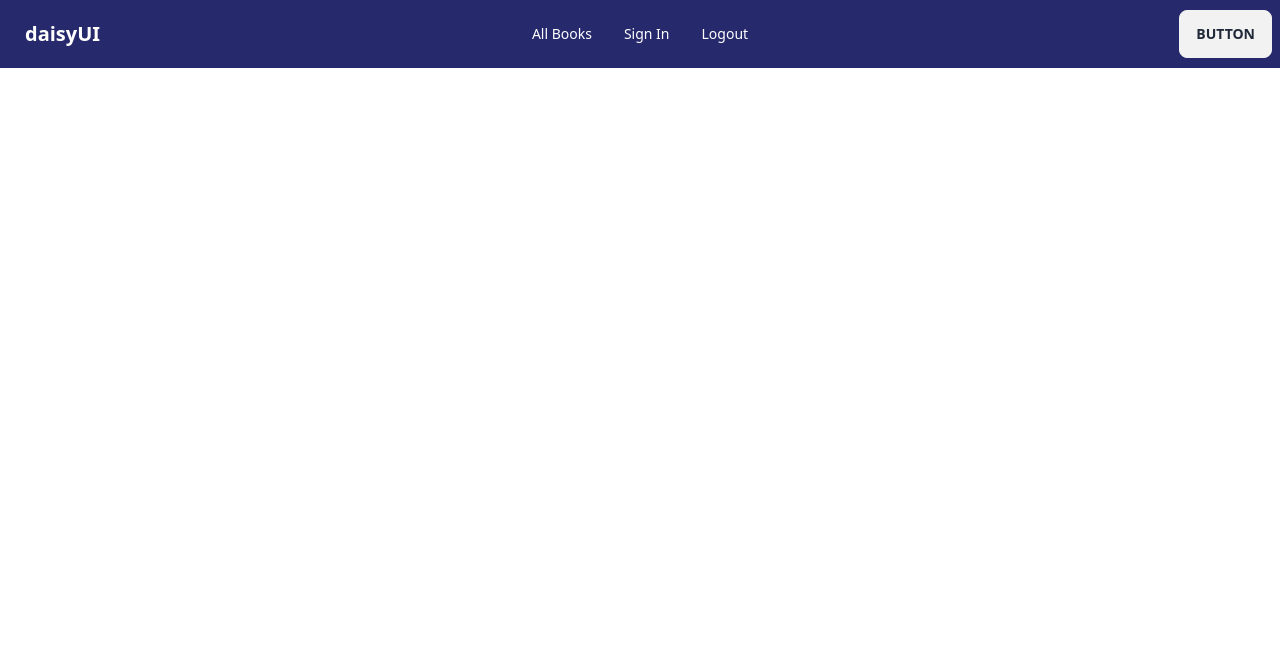
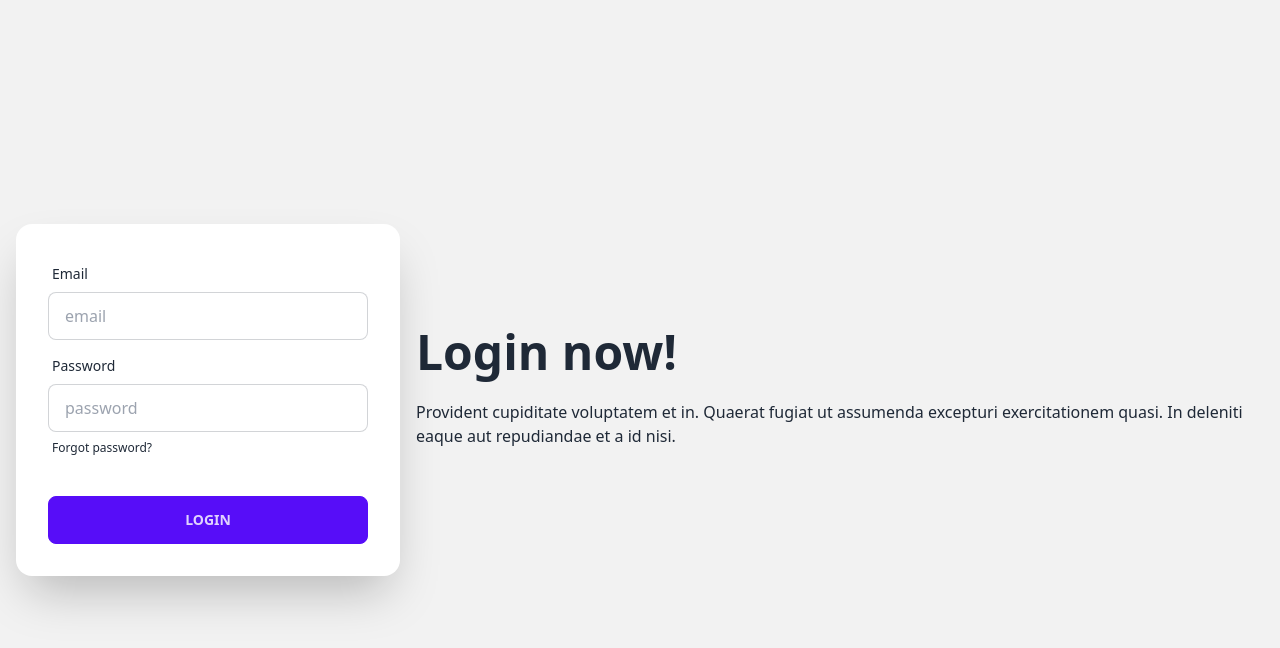
Before and after one commit to istiakhasan/book-hut, a React (Vite) app: page /login in a window 1280 px wide. Shown: the top 648 px of the page. Built offline with nearby package versions, Linux system fonts and the light colour scheme.

Commit message:
[done] setup router provider

```diff
--- a/src/App.tsx
+++ b/src/App.tsx
@@ -1,13 +1,12 @@
-import { useState } from 'react'
+
 import './App.css'
-import Navbar from './shared/Navbar/Navbar'
-
+import {RouterProvider} from 'react-router-dom'
+import routes from './routes/route'
 function App() {
-  const [count, setCount] = useState(0)
 
   return (
     <>
-     <Navbar />
+       <RouterProvider router={routes}/>
     </>
   )
 }
--- /dev/null
+++ b/src/page/Login.tsx
@@ -0,0 +1,54 @@
+
+
+const Login = () => {
+  return (
+    <div>
+      <div className="hero min-h-screen bg-base-200">
+        <div className="hero-content flex-col lg:flex-row-reverse">
+          <div className="text-center lg:text-left">
+            <h1 className="text-5xl font-bold">Login now!</h1>
+            <p className="py-6">
+              Provident cupiditate voluptatem et in. Quaerat fugiat ut assumenda
+              excepturi exercitationem quasi. In deleniti eaque aut repudiandae
+              et a id nisi.
+            </p>
+          </div>
+          <div className="card flex-shrink-0 w-full max-w-sm shadow-2xl bg-base-100">
+            <div className="card-body">
+              <div className="form-control">
+                <label className="label">
+                  <span className="label-text">Email</span>
+                </label>
+                <input
+                  type="text"
+                  placeholder="email"
+                  className="input input-bordered"
+                />
+              </div>
+              <div className="form-control">
+                <label className="label">
+                  <span className="label-text">Password</span>
+                </label>
+                <input
+                  type="text"
+                  placeholder="password"
+                  className="input input-bordered"
+                />
+                <label className="label">
+                  <a href="#" className="label-text-alt link link-hover">
+                    Forgot password?
+                  </a>
+                </label>
+              </div>
+              <div className="form-control mt-6">
+                <button className="btn btn-primary">Login</button>
+              </div>
+            </div>
+          </div>
+        </div>
+      </div>
+    </div>
+  );
+};
+
+export default Login;
--- /dev/null
+++ b/src/page/SignUp.tsx
@@ -0,0 +1,11 @@
+import React from 'react';
+
+const SignUp = () => {
+    return (
+        <div>
+           asdfasd
+        </div>
+    );
+};
+
+export default SignUp;
--- /dev/null
+++ b/src/routes/route.tsx
@@ -0,0 +1,21 @@
+import { createBrowserRouter } from "react-router-dom";
+import Login from "../page/Login";
+import SignUp from "../page/SignUp";
+
+const routes= createBrowserRouter([
+    {
+        element:<Login />,
+        path:'/login'
+    },
+    {
+        element:<SignUp />,
+        path:'/login'
+    },
+    {
+        path:"*",
+        element:<h1>Not found</h1>
+    }
+])
+
+
+export default routes
```
